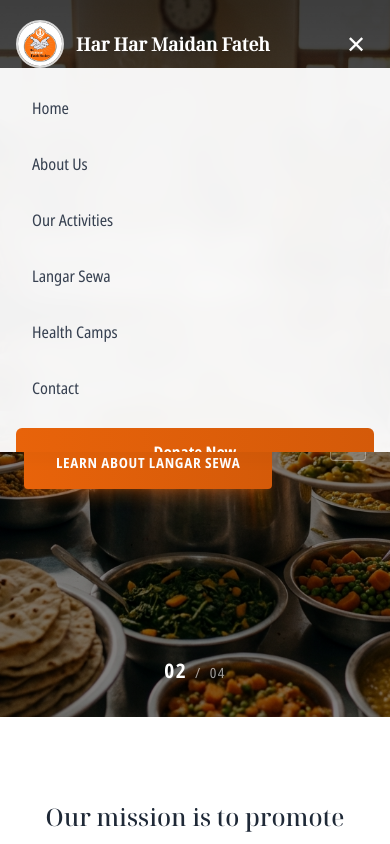
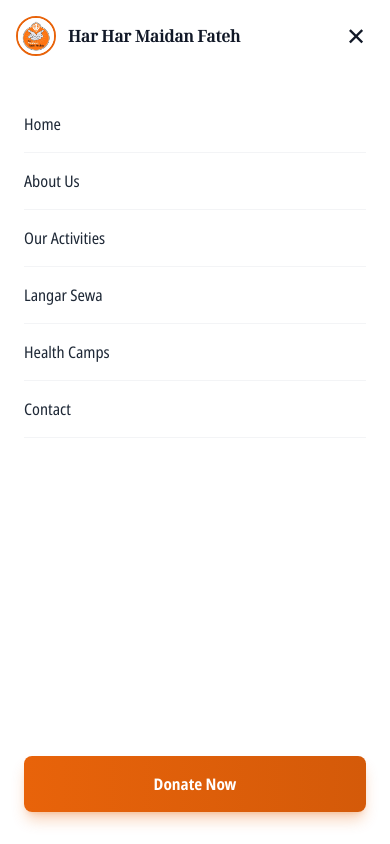
Before and after one commit to saurabh-eg/HHMF, a Next.js app: page / in a window 390 px wide. Both pictures are taken after a click on the button "Toggle menu". Shown: the top 844 px of the page. Built offline with nearby package versions, Linux system fonts and the light colour scheme.

Commit message:
feat: Enhance Header component with mobile menu improvements and styling adjustments

```diff
--- a/src/app/components/Header.tsx
+++ b/src/app/components/Header.tsx
@@ -20,6 +20,18 @@
     return () => window.removeEventListener('scroll', handleScroll);
   }, []);
 
+  // Prevent body scroll when menu is open
+  useEffect(() => {
+    if (mobileMenuOpen) {
+      document.body.style.overflow = 'hidden';
+    } else {
+      document.body.style.overflow = 'unset';
+    }
+    return () => {
+      document.body.style.overflow = 'unset';
+    };
+  }, [mobileMenuOpen]);
+
   const navLinks = [
     { href: '/', label: 'Home' },
     { href: '#about', label: 'About Us' },
@@ -33,17 +45,17 @@
     <header className="fixed top-0 left-0 right-0 z-50 transition-all duration-300">
       <nav
         className={`transition-all duration-300 ${
-          scrolled
-            ? 'bg-white/95 backdrop-blur-md shadow-md py-3'
+          scrolled || mobileMenuOpen
+            ? 'bg-white shadow-md py-3'
             : 'bg-gradient-to-b from-black/50 to-transparent py-5'
         }`}
       >
         <div className="max-w-7xl mx-auto px-4 sm:px-6 lg:px-10 flex justify-between items-center">
           {/* Logo/Brand */}
-          <Link href="/" className="flex items-center gap-3 no-underline">
+          <Link href="/" className="flex items-center gap-3 no-underline z-50">
             <div
-              className={`w-12 h-12 rounded-full overflow-hidden flex-shrink-0 border-2 transition-all duration-300 ${
-                scrolled ? 'border-orange-500' : 'border-white/80'
+              className={`w-10 h-10 sm:w-12 sm:h-12 rounded-full overflow-hidden flex-shrink-0 border-2 transition-all duration-300 ${
+                scrolled || mobileMenuOpen ? 'border-orange-500' : 'border-white/80'
               }`}
             >
               <Image
@@ -55,8 +67,8 @@
               />
             </div>
             <span
-              className={`text-lg font-bold font-serif transition-all duration-300 ${
-                scrolled ? 'text-gray-900' : 'text-white drop-shadow-md'
+              className={`text-base sm:text-lg font-bold font-serif transition-all duration-300 ${
+                scrolled || mobileMenuOpen ? 'text-gray-900' : 'text-white drop-shadow-md'
               }`}
             >
               Har Har Maidan Fateh
@@ -67,8 +79,8 @@
           <button
             onClick={() => setMobileMenuOpen(!mobileMenuOpen)}
             aria-label="Toggle menu"
-            className={`lg:hidden text-2xl p-2 transition-all duration-300 bg-transparent border-none cursor-pointer ${
-              scrolled ? 'text-gray-900' : 'text-white'
+            className={`lg:hidden text-2xl p-2 transition-all duration-300 bg-transparent border-none cursor-pointer z-50 ${
+              scrolled || mobileMenuOpen ? 'text-gray-900' : 'text-white'
             }`}
           >
             {mobileMenuOpen ? '✕' : '☰'}
@@ -100,37 +112,63 @@
             </li>
           </ul>
         </div>
+      </nav>
 
-        {/* Mobile Menu */}
+      {/* Mobile Menu - Full Screen Overlay */}
       <div
-          className={`lg:hidden overflow-hidden transition-all duration-300 ${
-            mobileMenuOpen ? 'max-h-96 opacity-100' : 'max-h-0 opacity-0'
+        className={`lg:hidden fixed inset-0 z-40 transition-all duration-300 ${
+          mobileMenuOpen ? 'visible opacity-100' : 'invisible opacity-0'
         }`}
       >
-          <ul className="bg-white/95 backdrop-blur-md list-none m-0 p-4 flex flex-col gap-2">
-            {navLinks.map((link) => (
-              <li key={link.href}>
+        {/* Background Overlay */}
+        <div
+          className="absolute inset-0 bg-white"
+          onClick={() => setMobileMenuOpen(false)}
+        />
+
+        {/* Menu Content */}
+        <div className={`relative h-full flex flex-col pt-20 transition-all duration-300 ${
+          mobileMenuOpen ? 'translate-y-0' : '-translate-y-4'
+        }`}>
+          <ul className="flex-1 list-none m-0 px-6 py-4 flex flex-col">
+            {navLinks.map((link, index) => (
+              <li
+                key={link.href}
+                className={`border-b border-gray-100 transition-all duration-300 ${
+                  mobileMenuOpen ? 'translate-x-0 opacity-100' : '-translate-x-4 opacity-0'
+                }`}
+                style={{ transitionDelay: mobileMenuOpen ? `${index * 50}ms` : '0ms' }}
+              >
                 <Link
                   href={link.href}
                   onClick={() => setMobileMenuOpen(false)}
-                  className="block px-4 py-3 text-gray-700 hover:text-orange-600 hover:bg-orange-50 rounded-lg transition-all no-underline"
+                  className="block py-4 text-gray-800 text-base font-medium hover:text-orange-500 transition-colors no-underline"
                 >
                   {link.label}
                 </Link>
               </li>
             ))}
-            <li className="mt-2">
+          </ul>
+
+          {/* Donate Button - Fixed at bottom */}
+          <div className={`px-6 pb-8 pt-4 transition-all duration-300 ${
+            mobileMenuOpen ? 'translate-y-0 opacity-100' : 'translate-y-4 opacity-0'
+          }`}
+          style={{ transitionDelay: mobileMenuOpen ? '300ms' : '0ms' }}
+          >
             <Link
               href="#donate"
               onClick={() => setMobileMenuOpen(false)}
-                className="block text-center bg-gradient-to-r from-orange-500 to-orange-600 text-white font-semibold px-5 py-3 rounded-md no-underline"
+              className="block w-full text-center bg-gradient-to-r from-orange-500 to-orange-600
+                       text-white font-bold text-base px-6 py-4 rounded-lg
+                       shadow-lg shadow-orange-500/30 no-underline
+                       active:scale-95 transition-transform"
             >
               Donate Now
             </Link>
-            </li>
-          </ul>
           </div>
-      </nav>
+        </div>
+      </div>
     </header>
   );
 }
```
Lines whose indentation alone changed are shown as unchanged.
